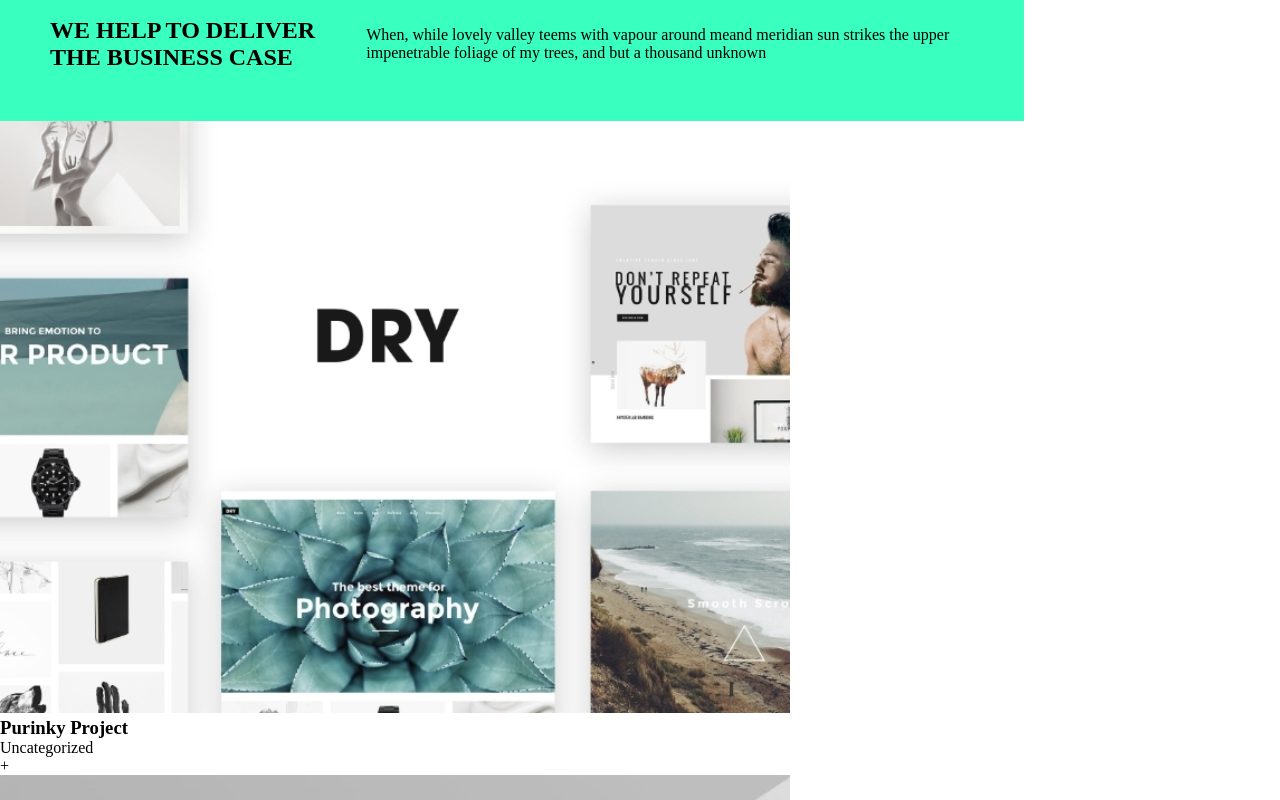
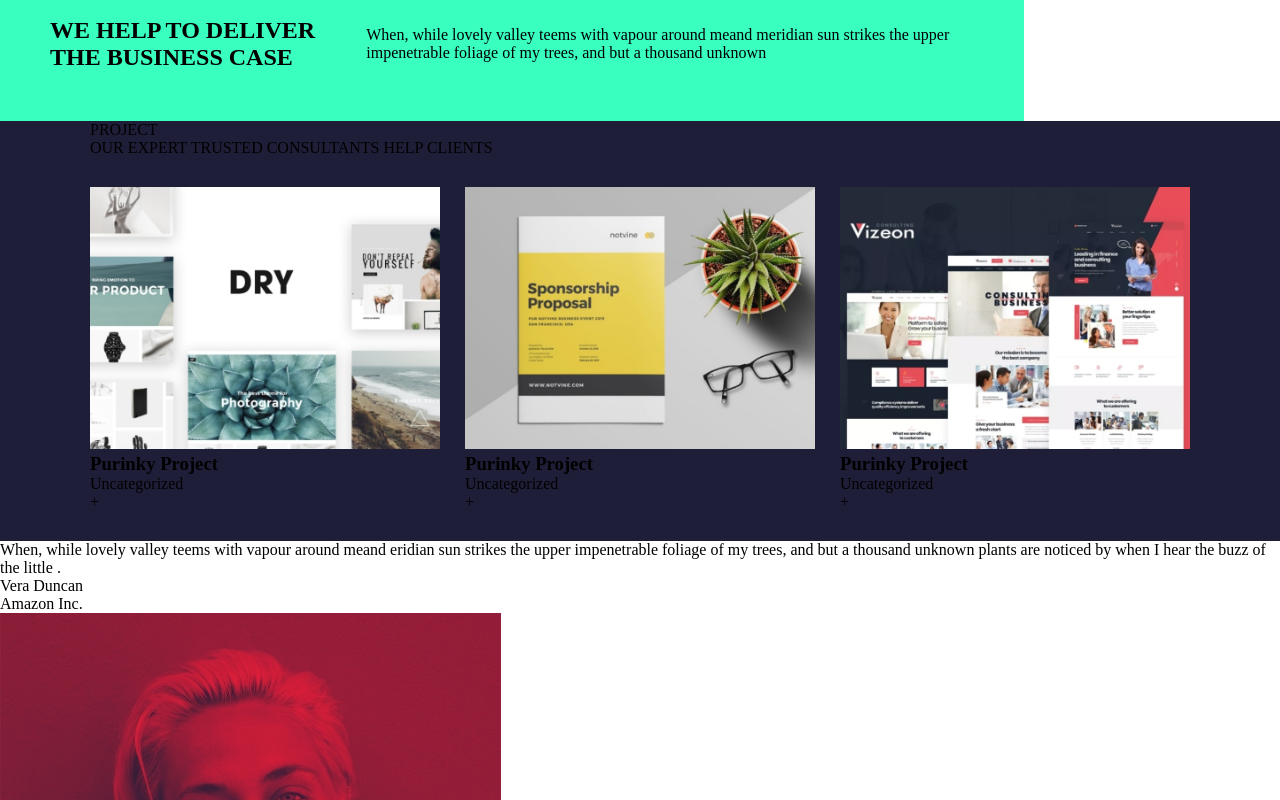
Before and after one commit to guglielmopiasenti/proj-html-vuejs, a Vue app: page / in a window 1280 px wide. Shown: the part 2840-3640 px from the top of the page. Built offline with nearby package versions, Linux system fonts and the light colour scheme.

Commit message:
first draft project card

```diff
--- a/src/components/ProjectCard.vue
+++ b/src/components/ProjectCard.vue
@@ -2,6 +2,9 @@
 import { ProjectCard } from '../assets/data/data';
 
 export default {
+    props: {
+        title: String
+    },
     data() {
         return {
             projectCard: ProjectCard,
@@ -10,13 +13,50 @@ export default {
 };
 </script>
 <template>
+    <div class="background">
+        <div class="section-container">
             <div>
+                <div>
+                    <div>
+                        PROJECT
+                    </div>
+                    <div>{{ title }}</div>
+                    <div></div>
+                </div>
+            </div>
+            <div class="card-components">
                 <div v-for="(card, index) in projectCard" :key="index">
                     <img :src="card.img" alt="Project Image" />
+                    <div>
                         <h3>{{ card.title }}</h3>
                         <p>{{ card.category }}</p>
                         <div>{{ card.zoom }}</div>
                     </div>
                 </div>
+            </div>
+        </div>
+    </div>
 </template>
-<script></script>
+<style lang="scss" scoped >
+@use '../assets/scss/mixins' as *;
+@use '../assets/scss/var' as *;
+
+.background {
+    background-color: $c-g3;
+}
+
+.section-container {
+    @include container-md
+}
+
+.card-components {
+    display: flex;
+    justify-content: space-between;
+    gap: 20px;
+    padding: 30px 0;
+
+    img {
+        width: 350px;
+    }
+}
+</style>
```
Lines whose indentation alone changed are shown as unchanged.
